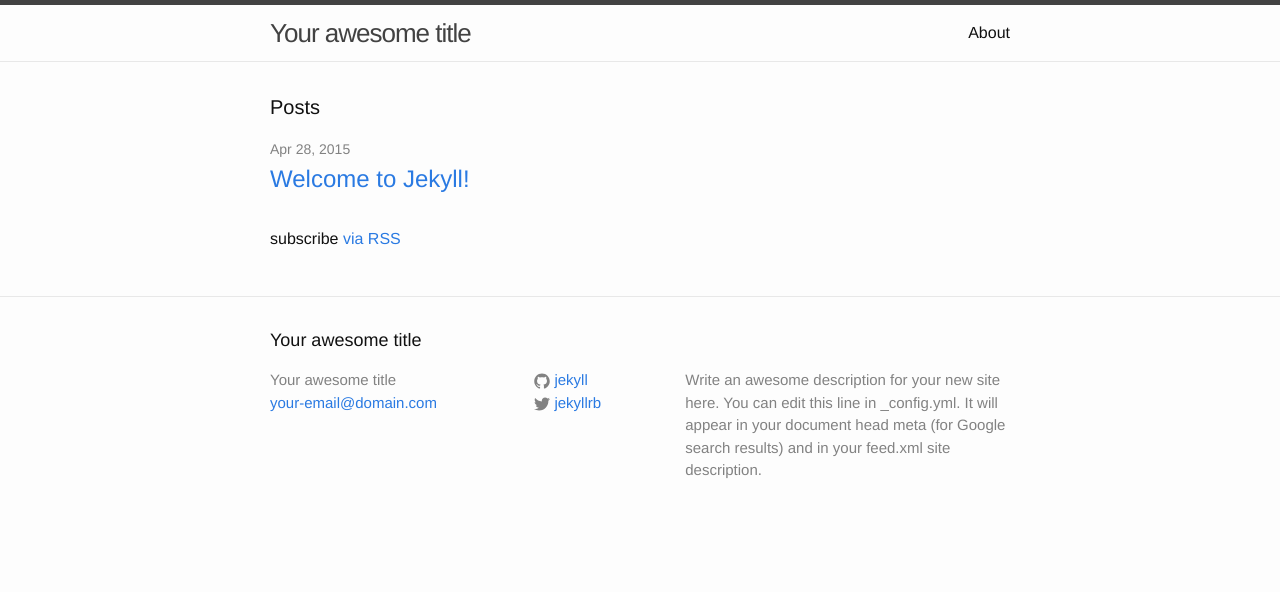
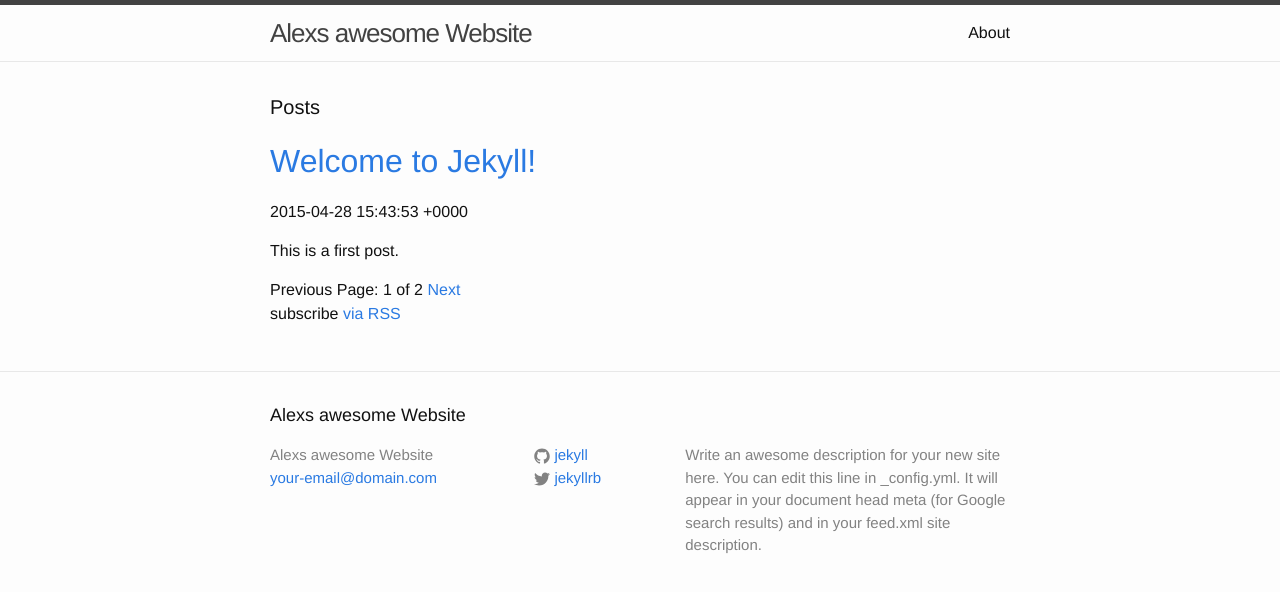
Before and after one commit to spencermeyer/spencermeyer.github.io, a Jekyll site: the page built from index.html, in a window 1280 px wide. Shown: the top 592 px of the page. Built offline with Jekyll 4.4.1, drawn with Linux system fonts in a browser that asks for light colours; the list of posts is cut into pages by our own code.

```diff
--- a/_config.yml
+++ b/_config.yml
@@ -1,5 +1,5 @@
 # Site settings
-title: Your awesome title
+title: Alexs awesome Website
 email: your-email@domain.com
 description: > # this means to ignore newlines until "baseurl:"
   Write an awesome description for your new site here. You can edit this
@@ -12,3 +12,7 @@ github_username:  jekyll
 
 # Build settings
 markdown: kramdown
+
+paginate: 1
+
+exclude: ['README.md']
--- /dev/null
+++ b/_posts/2015-04-28-first-post.markdown
@@ -0,0 +1,7 @@
+---
+layout: post
+title:  "Welcome to Jekyll!"
+date:   2015-04-28 15:43:53
+categories: jekyll update
+---
+This is a first post.
--- a/index.html
+++ b/index.html
@@ -6,17 +6,31 @@ layout: default
 
   <h1 class="page-heading">Posts</h1>
 
-  <ul class="post-list">
-    {% for post in site.posts %}
-      <li>
-        <span class="post-meta">{{ post.date | date: "%b %-d, %Y" }}</span>
+  <!-- This loops through the paginated posts -->
+  {% for post in paginator.posts %}
+    <h1><a href="{{ post.url }}">{{ post.title }}</a></h1>
+    <p class="author">
+      <span class="date">{{ post.date }}</span>
+    </p>
+    <div class="content">
+      {{ post.content }}
+    </div>
+  {% endfor %}
 
-        <h2>
-          <a class="post-link" href="{{ post.url | prepend: site.baseurl }}">{{ post.title }}</a>
-        </h2>
-      </li>
-    {% endfor %}
-  </ul>
+  <!-- Pagination links -->
+  <div class="pagination">
+    {% if paginator.previous_page %}
+      <a href="/page{{ paginator.previous_page }}" class="previous">Previous</a>
+    {% else %}
+      <span class="previous">Previous</span>
+    {% endif %}
+    <span class="page_number ">Page: {{ paginator.page }} of {{ paginator.total_pages }}</span>
+    {% if paginator.next_page %}
+      <a href="/page{{ paginator.next_page }}" class="next">Next</a>
+    {% else %}
+      <span class="next ">Next</span>
+    {% endif %}
+  </div>
 
   <p class="rss-subscribe">subscribe <a href="{{ "/feed.xml" | prepend: site.baseurl }}">via RSS</a></p>
 
```
Also changed, not shown: readme.md (added), 2 other files.
